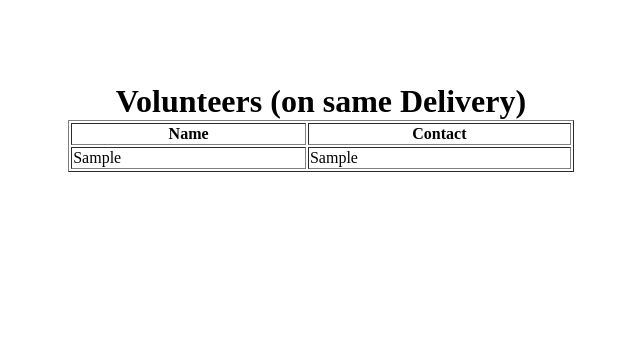
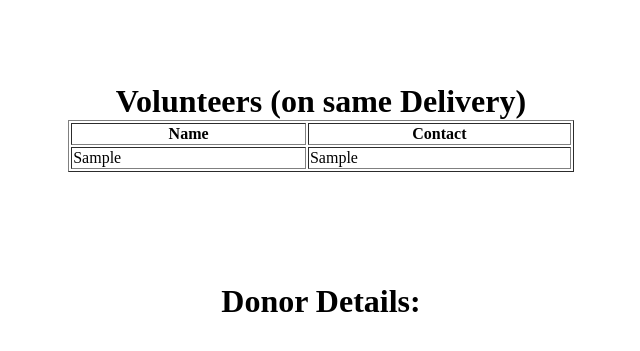
Before and after one commit to Mumbai18/team-20, a PHP site: page /Volunteer_details.php in a window 1280 px wide. Shown: the top 351 px of the page, without its empty margins (319-959 px from the left). Run offline with PHP 8.4, Linux system fonts and the light colour scheme; tables that the repository leaves empty or names only in its code hold one stand-in row (values such as "Sample post").

Commit message:
Update Volunteer_details with Donor details

```diff
--- a/Volunteer_details.php
+++ b/Volunteer_details.php
@@ -24,6 +24,8 @@ echo "</tr>";
 }
 echo "</font></table>";
 	}
+echo "<br><br><br>";
+echo "Donor Details:";
 $check_pro = "select User.Firstname,User.Contact from User,volunteerdelivery,Donation where User.UserID=2";//userid of donor
 $result = mysqli_query($con, $check_pro);
 if(mysqli_num_rows($result)>0){
```
